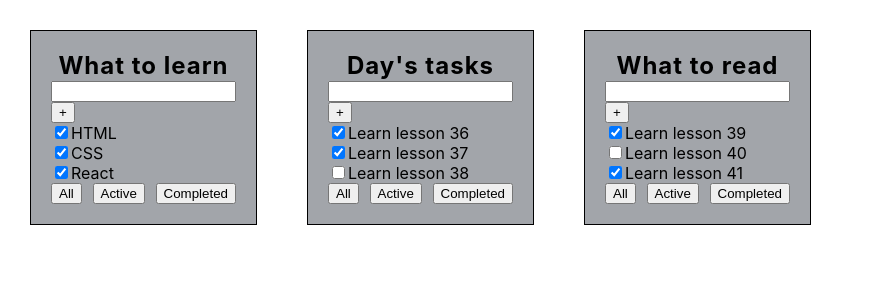
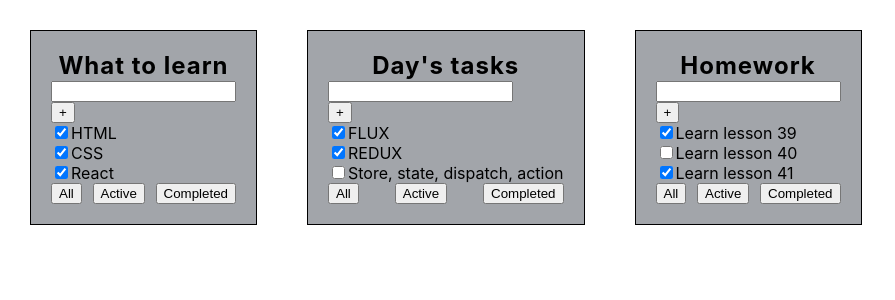
Before and after one commit to maxmajorov/ToDoList, a React (Create React App) app: page / in a window 1280 px wide. Shown: the top 300 px of the page, without its empty margins (0-895 px from the left). Built offline with nearby package versions, Linux system fonts and the light colour scheme.

Commit message:
refactor: add components in ToDoList

```diff
--- a/src/App.tsx
+++ b/src/App.tsx
@@ -26,9 +26,9 @@ function App(props: AppPropsType) {
       { id: 3, text: "React", isDone: true },
     ],
     [
-      { id: 1, text: "Learn lesson 36", isDone: true },
-      { id: 2, text: "Learn lesson 37", isDone: true },
-      { id: 3, text: "Learn lesson 38", isDone: false },
+      { id: 1, text: "FLUX", isDone: true },
+      { id: 2, text: "REDUX", isDone: true },
+      { id: 3, text: "Store, state, dispatch, action", isDone: false },
     ],
     [
       { id: 1, text: "Learn lesson 39", isDone: true },
@@ -41,7 +41,7 @@ function App(props: AppPropsType) {
     <div className="App">
       <ToDoList title="What to learn" tasks={tasks[0]} />
       <ToDoList title="Day's tasks" tasks={tasks[1]} />
-      <ToDoList title="What to read" tasks={tasks[2]} />
+      <ToDoList title="Homework" tasks={tasks[2]} />
     </div>
   );
 }
--- /dev/null
+++ b/src/components/ToDoList/ListItems/ListItems.module.css
@@ -0,0 +1,8 @@
+.controls {
+  display: flex;
+  justify-content: space-between;
+}
+
+button {
+  display: block;
+}
--- /dev/null
+++ b/src/components/ToDoList/ListItems/ListItems.tsx
@@ -0,0 +1,27 @@
+import React from "react";
+// import classes from "./ListItems.module.css";
+
+type TaskType = {
+  id: number;
+  text: string;
+  isDone: boolean;
+};
+
+type ListItemsPropsType = {
+  tasks: Array<TaskType>;
+};
+
+const ListItems = (props: ListItemsPropsType) => {
+  return (
+    <ul>
+      {props.tasks.map((task) => (
+        <li>
+          <input type="checkbox" checked={task.isDone} />
+          <span>{task.text}</span>
+        </li>
+      ))}
+    </ul>
+  );
+};
+
+export default ListItems;
--- /dev/null
+++ b/src/components/ToDoList/TitleInput/TitleInput.module.css
@@ -0,0 +1,11 @@
+.wrapper {
+  padding: 20px;
+  border: 1px solid black;
+  background-color: rgb(162, 165, 170);
+}
+
+.title {
+  font-size: 24px;
+  text-align: center;
+  letter-spacing: 1px;
+}
--- /dev/null
+++ b/src/components/ToDoList/TitleInput/TitleInput.tsx
@@ -0,0 +1,20 @@
+import React from "react";
+import classes from "./TitleInput.module.css";
+
+type TitleInputPropsType = {
+  title: string;
+};
+
+const TitleInput = (props: TitleInputPropsType) => {
+  return (
+    <>
+      <h3 className={classes.title}>{props.title}</h3>
+      <div>
+        <input />
+        <button>+</button>
+      </div>
+    </>
+  );
+};
+
+export default TitleInput;
--- a/src/components/ToDoList/ToDoList.tsx
+++ b/src/components/ToDoList/ToDoList.tsx
@@ -1,5 +1,7 @@
 import React from "react";
 import Buttons from "./Buttons/Buttons";
+import ListItems from "./ListItems/ListItems";
+import TitleInput from "./TitleInput/TitleInput";
 import classes from "./ToDoList.module.css";
 
 type TaskType = {
@@ -16,19 +18,8 @@ type TodoListPropsType = {
 const ToDoList = (props: TodoListPropsType) => {
   return (
     <div className={classes.wrapper}>
-      <h3 className={classes.title}>{props.title}</h3>
-      <div>
-        <input />
-        <button>+</button>
-      </div>
-      <ul>
-        {props.tasks.map((task) => (
-          <li>
-            <input type="checkbox" checked={task.isDone} />
-            <span>{task.text}</span>
-          </li>
-        ))}
-      </ul>
+      <TitleInput title={props.title} />
+      <ListItems tasks={props.tasks} />
       <Buttons />
     </div>
   );
```
